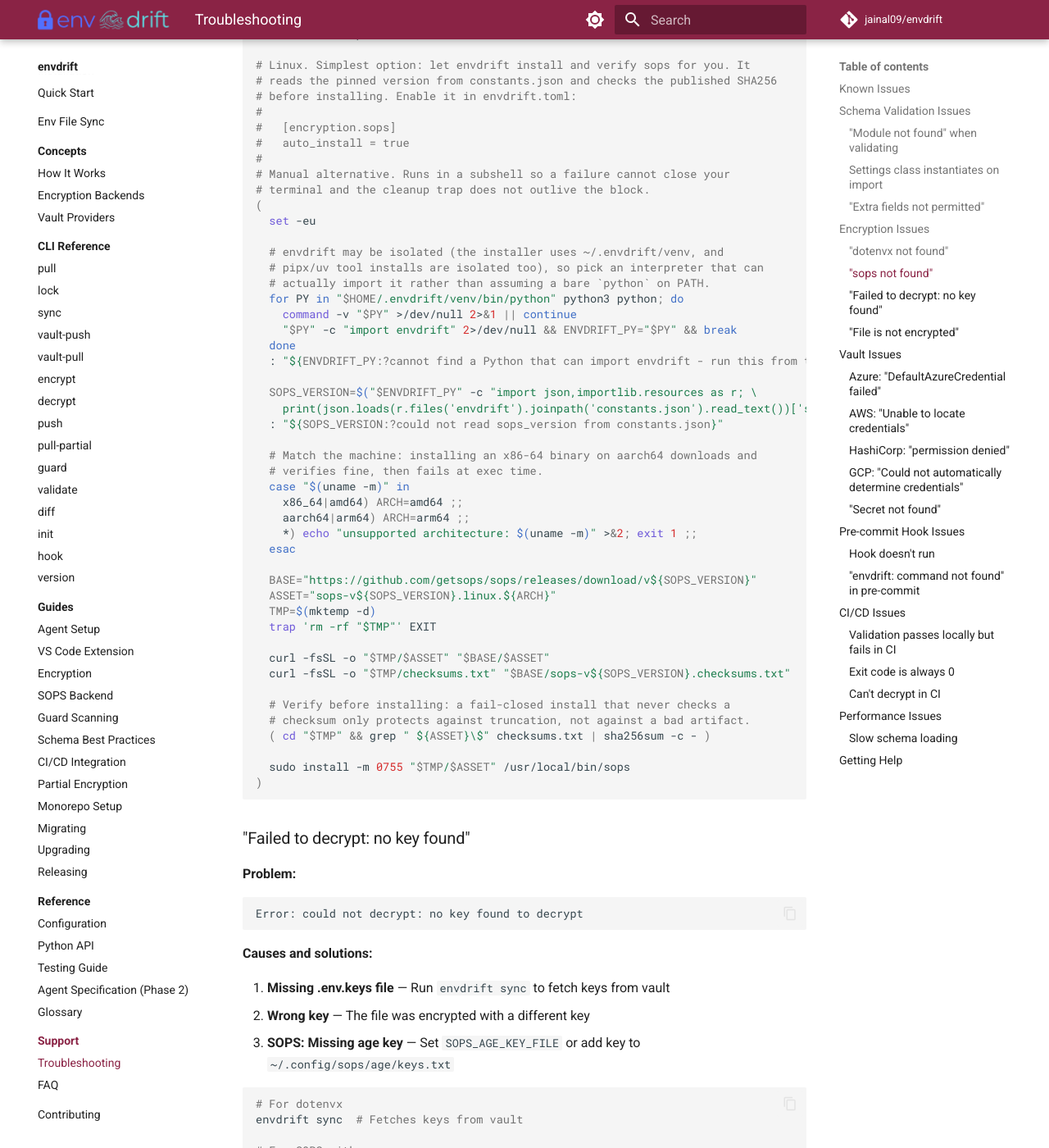
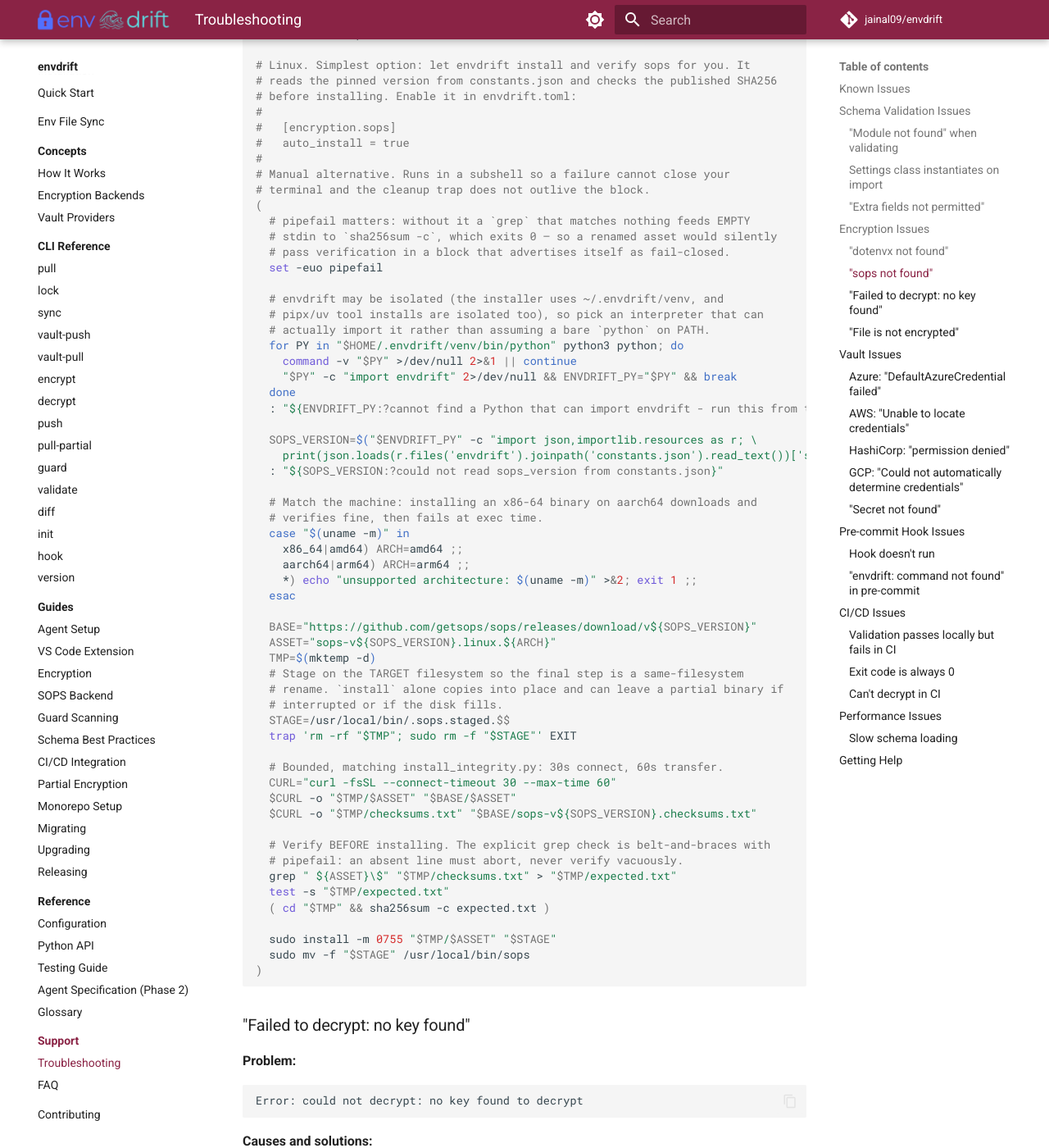
Before and after one commit to jainal09/envdrift, an MkDocs documentation site: the page built from docs/support/troubleshooting.md, in a window 1280 px wide and 1400 px high, scrolled down 2588 px. Shown: the whole window at 82% size. Built offline with MkDocs 1.6.1 and Material for MkDocs 9.7.7, drawn with Linux system fonts in a browser that asks for light colours; comment, search, counter and statistics services are not loaded.

Commit message:
fix(make): let teardown run without the startup token; harden sops recipe
Eighth review round. Six findings, all reproduced before fixing.

P1: teardown aborted and left the stack running
-----------------------------------------------
The compose file declares LOCALSTACK_AUTH_TOKEN with a `${...:?}` guard, which
Compose evaluates on EVERY parse. A developer who exported the token, started
the stack, then ran `make test-integration-down` from a fresh shell — no
export, no tests/.env — had teardown abort, leaving containers, network and
volumes running with no obvious way to stop them.

The token is irrelevant when nothing is being started, so `down` and the `ps`
probe now run through COMPOSE_TEST_NOSTART, which supplies a placeholder when
the variable is absent. The guard on `up` is untouched — that is where a
missing token genuinely matters.

Verified the exact scenario: stack up with the token, then `tests/.env` moved
aside and `env -u LOCALSTACK_AUTH_TOKEN make test-integration-down` — 3
containers to 0, exit 0.

The sops recipe was fail-OPEN in three ways
-------------------------------------------
- Checksum verification could pass vacuously. Without `pipefail`, a `grep` that
  matches nothing feeds EMPTY stdin to `sha256sum -c`, which exits 0 —
  verified — so a renamed asset or a name/arch mismatch would install
  unverified in a block that advertises itself as fail-closed. Now `set -euo
  pipefail`, plus an explicit `test -s` on the extracted line as belt-and-
  braces. Verified it aborts (exit 1, no fall-through) and that the happy path
  still reports `asset.bin: OK`.
- `sudo install` copies straight into /usr/local/bin, so an interrupted copy or
  a full disk leaves a partial binary — regressing the atomic replacement an
  earlier commit had added. Now stages to a path on the TARGET filesystem and
  `sudo mv -f`s it into place, with the trap removing both paths.
- Neither curl had a timeout, so a stalled connection could hang the install
  indefinitely. Both are now bounded at 30s connect / 60s transfer, matching
  FETCH_TIMEOUT_SECONDS and DOWNLOAD_TIMEOUT_SECONDS in install_integrity.py.

Verified: ruff check + format clean, pyrefly 0 errors, markdownlint clean,
non-integration suite 3901 passed / 8 skipped.

````diff
--- a/docs/support/troubleshooting.md
+++ b/docs/support/troubleshooting.md
@@ -136,7 +136,10 @@ brew install sops
 # Manual alternative. Runs in a subshell so a failure cannot close your
 # terminal and the cleanup trap does not outlive the block.
 (
-  set -eu
+  # pipefail matters: without it a `grep` that matches nothing feeds EMPTY
+  # stdin to `sha256sum -c`, which exits 0 — so a renamed asset would silently
+  # pass verification in a block that advertises itself as fail-closed.
+  set -euo pipefail
 
   # envdrift may be isolated (the installer uses ~/.envdrift/venv, and
   # pipx/uv tool installs are isolated too), so pick an interpreter that can
@@ -162,16 +165,25 @@ brew install sops
   BASE="https://github.com/getsops/sops/releases/download/v${SOPS_VERSION}"
   ASSET="sops-v${SOPS_VERSION}.linux.${ARCH}"
   TMP=$(mktemp -d)
-  trap 'rm -rf "$TMP"' EXIT
+  # Stage on the TARGET filesystem so the final step is a same-filesystem
+  # rename. `install` alone copies into place and can leave a partial binary if
+  # interrupted or if the disk fills.
+  STAGE=/usr/local/bin/.sops.staged.$$
+  trap 'rm -rf "$TMP"; sudo rm -f "$STAGE"' EXIT
 
-  curl -fsSL -o "$TMP/$ASSET" "$BASE/$ASSET"
-  curl -fsSL -o "$TMP/checksums.txt" "$BASE/sops-v${SOPS_VERSION}.checksums.txt"
+  # Bounded, matching install_integrity.py: 30s connect, 60s transfer.
+  CURL="curl -fsSL --connect-timeout 30 --max-time 60"
+  $CURL -o "$TMP/$ASSET" "$BASE/$ASSET"
+  $CURL -o "$TMP/checksums.txt" "$BASE/sops-v${SOPS_VERSION}.checksums.txt"
 
-  # Verify before installing: a fail-closed install that never checks a
-  # checksum only protects against truncation, not against a bad artifact.
-  ( cd "$TMP" && grep " ${ASSET}\$" checksums.txt | sha256sum -c - )
+  # Verify BEFORE installing. The explicit grep check is belt-and-braces with
+  # pipefail: an absent line must abort, never verify vacuously.
+  grep " ${ASSET}\$" "$TMP/checksums.txt" > "$TMP/expected.txt"
+  test -s "$TMP/expected.txt"
+  ( cd "$TMP" && sha256sum -c expected.txt )
 
-  sudo install -m 0755 "$TMP/$ASSET" /usr/local/bin/sops
+  sudo install -m 0755 "$TMP/$ASSET" "$STAGE"
+  sudo mv -f "$STAGE" /usr/local/bin/sops
 )
 ```
 
````
Also changed, not shown: 1 other file.
